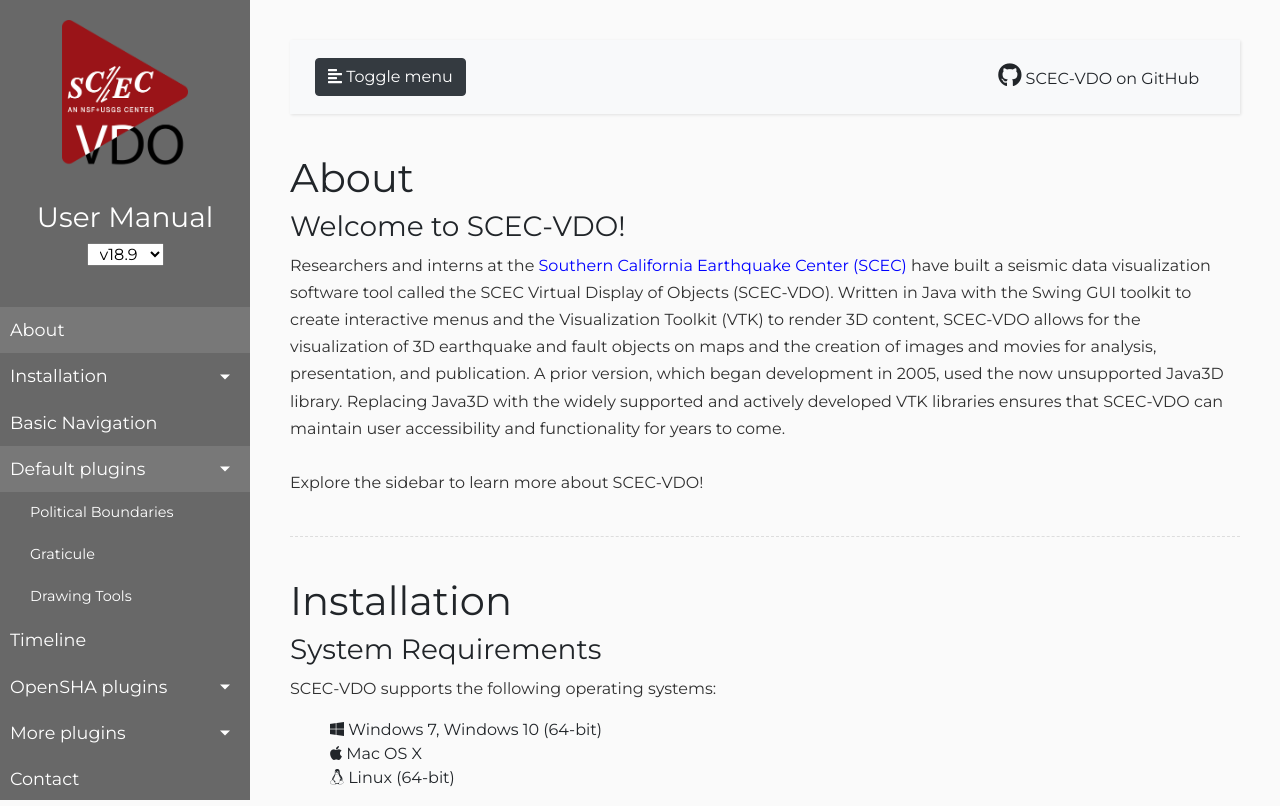
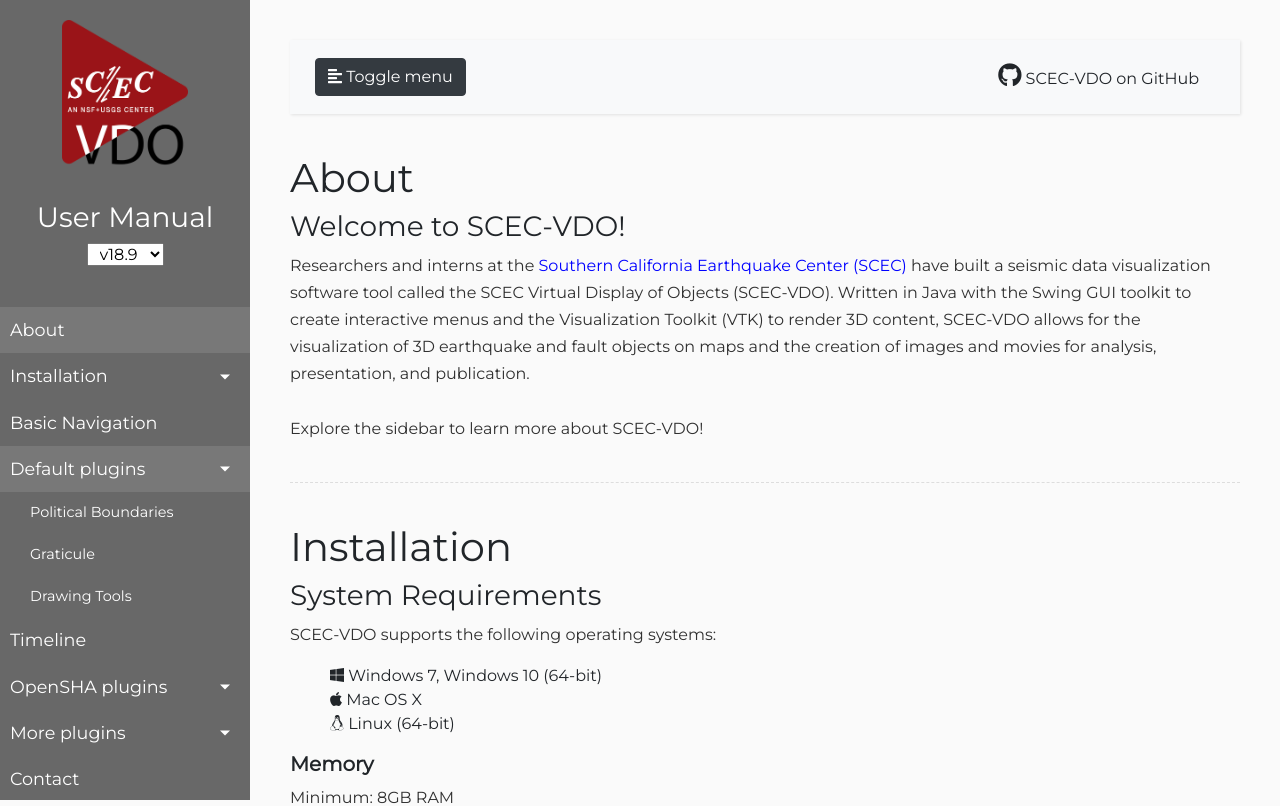
Before and after one commit to gina-yang/scecvdo-man, a PHP site: page /WebContent/manual/UserGuide.html in a window 1280 px wide. Shown: the top 806 px of the page. Run offline with PHP 8.4, Linux system fonts and the light colour scheme; some libraries are stand-ins or nearby versions.

Commit message:
Added signature

```diff
--- a/WebContent/index.html
+++ b/WebContent/index.html
@@ -1,4 +1,7 @@
 <html>
+
+<!-- @author Gina Yang (ginayang@usc.edu), summer '19 -->
+
 <head>
 <meta name="viewport"
 	content="width=device-width,height=device-height,initial-scale=1.0" />
--- a/WebContent/manual/UserGuide.html
+++ b/WebContent/manual/UserGuide.html
@@ -131,10 +131,7 @@
 				have built a seismic data visualization software tool called the SCEC Virtual Display of Objects (SCEC-VDO).
 				Written in Java with the Swing GUI toolkit to create interactive menus and the Visualization Toolkit (VTK) to
 				render 3D content, SCEC-VDO allows for the visualization of 3D earthquake and fault objects on maps and the
-				creation of images and movies for analysis, presentation, and publication. A prior version, which began
-				development in 2005, used the now unsupported Java3D library. Replacing Java3D with the widely supported and
-				actively developed VTK libraries ensures that SCEC-VDO can maintain user accessibility and functionality for
-				years to come.
+				creation of images and movies for analysis, presentation, and publication.
 				</br></br>
 				Explore the sidebar to learn more about SCEC-VDO!
 				</p>
@@ -320,13 +317,14 @@
 					<h3>Drawing Tools</h3>
 					<p>Drawing tools allows for the plotting of labeled points of interest (rendered as cones) on the map.</p>
 					<img src="images/drawingtools1.PNG" style="width: 70%; height: 70%"/>
-					<p>A table with entries representing each point is located at the top. Several options, outlined in red,
-					are below the table:
-					<b></br>&nbsp;&nbsp;&nbsp;&nbsp;Left: </b>Toggle visibility | Change color | Edit label text
-					<b></br>&nbsp;&nbsp;&nbsp;&nbsp;Right: </b>Add a new point | Remove a selected point</p>
+					<p>Each entry in the table at the top represents a point (rendered as a cone) and a label, or "drawing".
+					The buttons outlined in red above offer several drawing modification options:
+					<b></br>&nbsp;&nbsp;&nbsp;&nbsp;Bottom left (select a drawing in the table first): </b>
+					Toggle drawing visibility | Change color | Edit label text
+					<b></br>&nbsp;&nbsp;&nbsp;&nbsp;Bottom right: </b>Add a new drawing | Remove a selected drawing</p>
 
 					<p>Change cone and label properties by selecting a point in the table and modifying the appropriate values
-					in the text boxes below.</p>
+					in the text boxes below. In addition, double click a drawing in the table to highlight it in yellow on the map.</p>
 
 				</div>
 			</div>
--- a/index.php
+++ b/index.php
@@ -1,4 +1,7 @@
 <html>
+
+<!-- @author Gina Yang (ginayang@usc.edu), summer '19 -->
+
 <head>
 <meta name="viewport"
 	content="width=device-width,height=device-height,initial-scale=1.0" />
```
